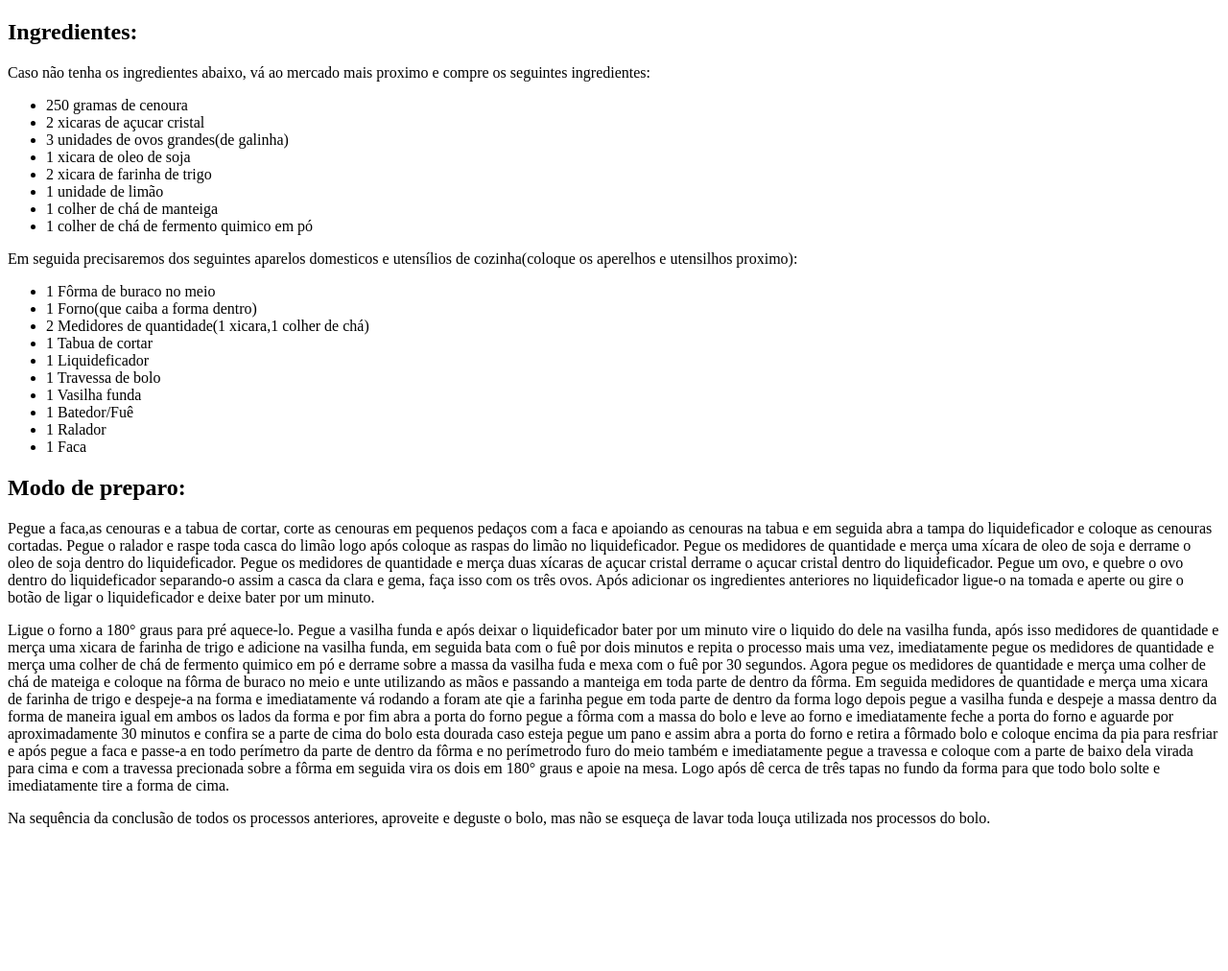
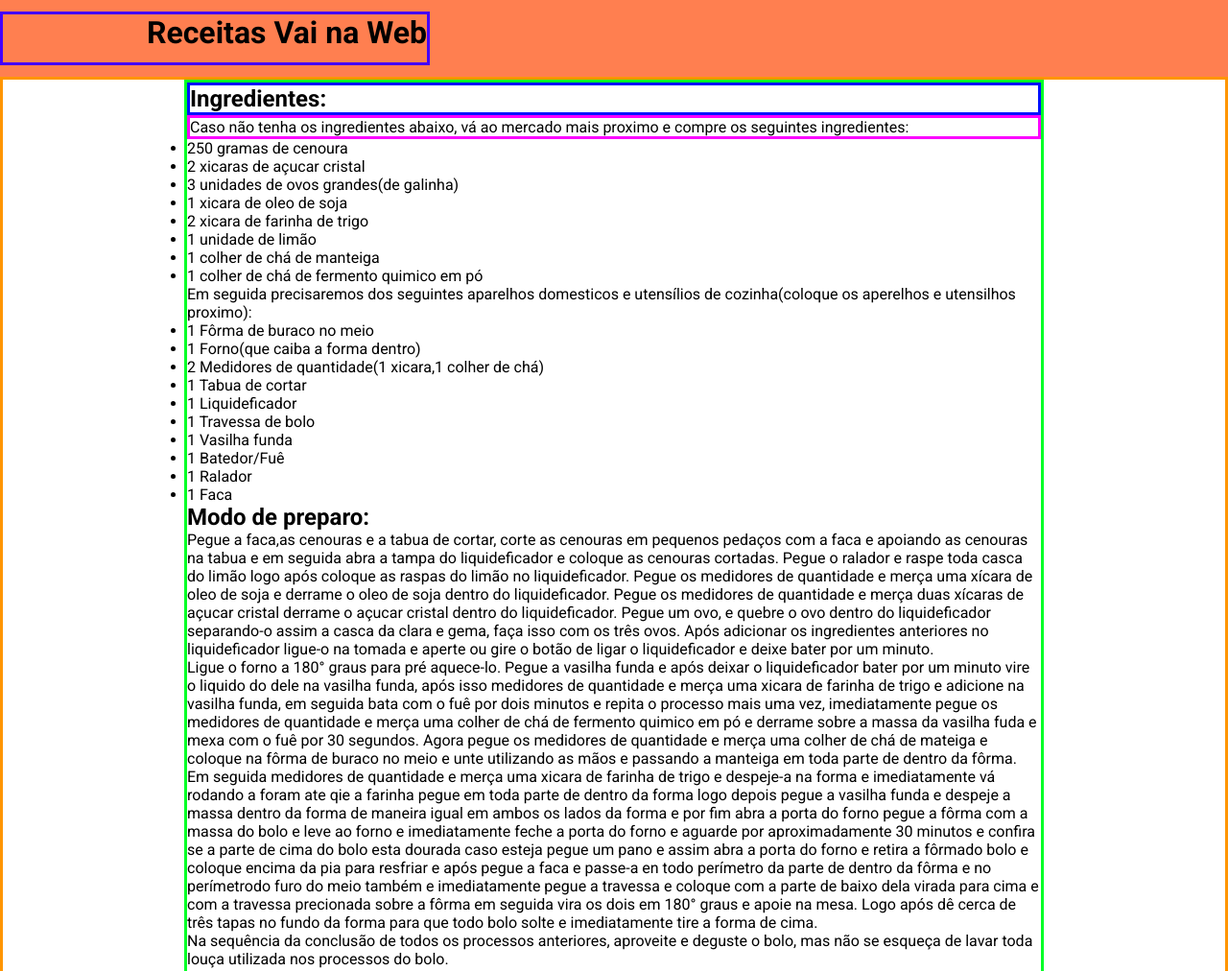
Before and after one commit to MariaLuizaTx/Receita-de-bolo, a plain HTML site: page index.html in a window 1280 px wide. Shown: the top 1012 px of the page at 96% size. Before the commit the page ends 878 px from the top, so only its background shows below. Drawn offline with Linux system fonts and the light colour scheme.

Commit message:
atualizado

```diff
--- a/index.html
+++ b/index.html
@@ -4,16 +4,18 @@
     <meta charset="UTF-8">
     <meta http-equiv="X-UA-Compatible" content="IE=edge">
     <meta name="viewport" content="width=device-width, initial-scale=1.0">
+    <link rel="stylesheet" href="style.css">
     <title>Receita</title>
 </head>
 <body>
     <header>
-        <p></p>
+        <h1>Receitas Vai na Web</h1>
     </header>
     <main>
+        <section class="sectionReceitaCenter">
             <section>
-            <h2>Ingredientes:</h2>
-            <p>Caso não tenha os ingredientes abaixo, vá ao mercado mais proximo e compre os seguintes ingredientes:</p>
+                <h2 class="ingredientes">Ingredientes:</h2>
+                <p class="comprarIngredientes">Caso não tenha os ingredientes abaixo, vá ao mercado mais proximo e compre os seguintes ingredientes:</p>
                 <ul>
                     <li>250 gramas de cenoura</li>
                     <li>2 xicaras de açucar cristal</li>
@@ -24,7 +26,7 @@
                     <li>1 colher de chá de manteiga</li>
                     <li>1 colher de chá de fermento quimico em pó</li>
                 </ul>
-            <p>Em seguida precisaremos dos seguintes aparelos domesticos e utensílios de
+                <p>Em seguida precisaremos dos seguintes aparelhos domesticos e utensílios de
                     cozinha(coloque os aperelhos e utensilhos proximo):</p>
                 <ul>
                     <li>1 Fôrma de buraco no meio</li>
@@ -82,6 +84,7 @@
                     o bolo, mas não se esqueça de lavar toda louça utilizada nos processos do bolo.
                 </p>
             </section>
+        </section>
     </main>
 </body>
 </html>
--- a/script.js
+++ b/script.js
@@ -1,3 +1,3 @@
-for(let contador=0;contador<73;contador++){
+for(let contador=0;contador<12;contador++){
     console.log(contador)
 }
--- a/style.css
+++ b/style.css
@@ -0,0 +1,66 @@
+@import url('https://fonts.googleapis.com/css2?family=Roboto:wght@400;700&display=swap');
+
+*{
+    margin: 0;
+    padding: 0;
+    border: 0;
+    box-sizing: border-box;
+}
+
+body{
+    font-family: 'Roboto', sans-serif;
+}
+
+header{
+    height: 10vh;
+    display: flex;
+    flex-direction: row;
+    align-items: center;
+
+    background-color: coral;
+}
+
+header h1{
+    height: 7vh;
+    width: 35vw;
+    display: flex;
+    flex-direction: row;
+    justify-content: end;
+
+    border: solid rgb(68, 0, 255);
+}
+
+main{
+    display: flex;
+}
+
+main .sectionReceitaCenter{
+
+    width: 100%;
+    display: flex;
+    flex-direction: column;
+    align-items: center;
+
+
+    border: 3px solid rgb(255, 149, 0);
+}
+
+main section{
+    height: 200vh;
+    width: 70vw;
+    display: flex;
+    flex-direction: column;
+
+
+
+    border: solid rgb(0, 255, 38);
+}
+
+main section .ingredientes{
+    border: solid rgb(0, 17, 255);
+
+}
+main section .comprarIngredientes{
+    border: solid rgb(251, 0, 255);
+
+}
```
Lines whose indentation alone changed are shown as unchanged.
